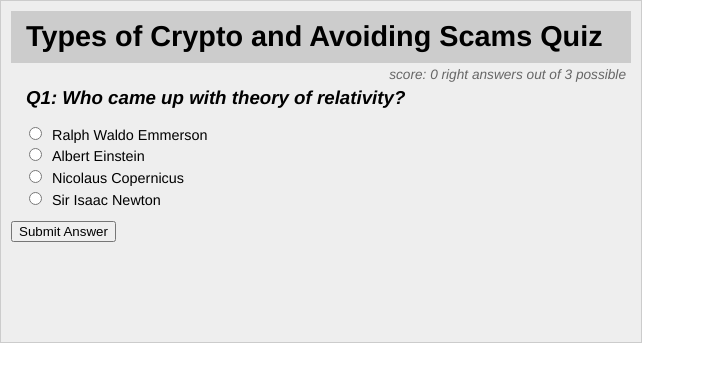
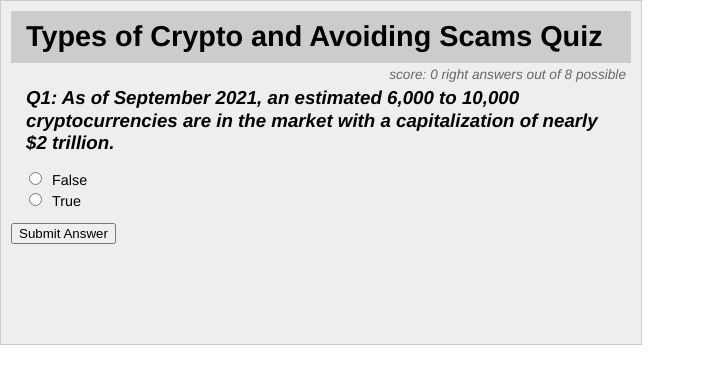
Before and after one commit to MitChaudhari/CryptoMasters, a plain HTML site: page Myquiz.html in a window 1280 px wide. Shown: the whole page, without its empty margins (0-705 px from the left). Drawn offline with Linux system fonts and the light colour scheme.

Commit message:
Add files via upload

```diff
--- a/Myquiz.html
+++ b/Myquiz.html
@@ -28,38 +28,95 @@
   	 */
 		var quiz = [
 			{
-				"question"		: 	"Q1: Who came up with theory of relativity?",
+				"question"		: 	"Q1: As of September 2021, an estimated 6,000 to 10,000 cryptocurrencies are in the market with a capitalization of nearly $2 trillion.",
 				"choices"		: 	[
-										"Sir Isaac Newton",
-										"Nicolaus Copernicus",
-										"Albert Einstein",
-										"Ralph Waldo Emmerson"
+										"True",
+										"False",
 									],
-				"correct"		: 	"Albert Einstein",
-				"explanation"	: 	"Albert Einstein drafted the special theory of relativity in 1905.",
+				"correct"		: 	"True",
+				"explanation"	: 	"It is true, As of September 2021, estimates of the different types of cryptocurrency you can trade range from nearly 6,000 coins to over 10,000, with a total market capitalization of nearly $2 trillion.",
 
 			},
 			{
-				"question"		: 	"Q2: Who is on the two dollar bill?",
+				"question"		: 	"Q2: Select one that best defines two types of Crypto",
 				"choices"		: 	[
-										"Thomas Jefferson",
-										"Dwight D. Eisenhower",
-										"Benjamin Franklin",
-										"Abraham Lincoln"
+										"Coins are built on their own blockchain, and Tokens are also built on an existing blockchain.",
+										"Tokens are built on their own blockchain, and Coins are also built on an existing blockchain.",
 									],
-				"correct"		: 	"Thomas Jefferson",
-				"explanation"	: 	"The two dollar bill is seldom seen in circulation. As a result, some businesses are confused when presented with the note.",
+				"correct"		: 	"Coins are built on their own blockchain, and Tokens are also built on an existing blockchain.",
+				"explanation"	: 	"Coins are built on their own blockchain and they’re intended as a form of currency.",
 			},
 			{
-				"question"		: 	"Q3: What event began on April 12, 1861?",
+				"question"		: 	"Q3: Is it true a token differs from a coin in the way it’s constructed within the blockchain of an existing coin like Bitcoin or Ethereum?",
 				"choices"		: 	[
-										"First manned flight",
-										"California became a state",
-										"American Civil War began",
-										"Declaration of Independence"
+										"True",
+										"False",
 									],
-				"correct"		: 	"American Civil War began",
-				"explanation"	: 	"South Carolina came under attack when Confederate soldiers attacked Fort Sumter. The war lasted until April 9th 1865.",
+				"correct"		: 	"True",
+				"explanation"	: 	"Utility tokens are designated for specific users",
+			},
+            {
+				"question"		: 	"Q4: Is it true the most common types of Cryptocurrency include Bitcoin, Ethereum, Cardano, Binance Coin, Dogecoin, and USD Coin?",
+				"choices"		: 	[
+										"True",
+										"False",
+									],
+				"correct"		: 	"True",
+				"explanation"	: 	"Few common types of Cryptocurrencies are Bitcoin, Ethereum, Cardano, Binace Coin, Tether, XRP, Dogecoin, Polkadot, and USD",
+
+			},
+            {
+				"question"		: 	"Q5: How to avoid Cryptocurrency Scams?",
+				"choices"		: 	[
+                                         "All the above",
+										"Research your Crypto",
+										"Use reputable platforms and exchanges",
+                                        "Review the URLs carefully",
+										"Beware celebrity endorsements",
+                                        "Don't give your passwords or cryptocurrency keys to anyone",
+
+									],
+				"correct"		: 	"All the above",
+				"explanation"	: 	"All the above are good examples of avoiding scams in Cryptocurrency",
+
+			},
+            {
+				"question"		: 	"Q6: What is an example of a claim that a scammer might use",
+				"choices"		: 	[
+                                         "All the above",
+                                        "Guarantee that you’ll make money",
+										"Promise big payouts with guaranteed returns",
+                                        "Promise free money",
+										"Big claims without details",
+
+									],
+				"correct"		: "All the above",
+				"explanation"	: 	"Look for claims like above to spot a scam",
+
+			},
+            {
+				"question"		: 	"Q7: Is it true an example of an Investment and business opportunity scam promise that you can earn lots of money in a short time and achieve financial freedom?",
+				"choices"		: 	[
+										"True",
+										"False",
+									],
+				"correct"		: 	"True",
+				"explanation"	: 	"Investment and business opportunity scam will involve with huge money in short time",
+
+			},
+            {
+				"question"		: 	"Q8: What is an example of an action to take if you’ve been scammed in cryptocurrency?",
+				"choices"		: 	[
+                                        "All the above",
+                                        "Call your bank or cryptocurrency exchange",
+										"Protect your identity",
+                                        "Contact a cyber investigator",
+										"Report it to the FTC",
+
+									],
+				"correct"		: "All the above",
+				"explanation"	: 	"All the above are some steps to take if you have been scammed in cryptocurrency",
+
 			},
 
 		];
@@ -176,7 +233,13 @@
 
 			document.getElementById('content').innerHTML = '<h2>You Completed The Quiz</h2>';
 			document.getElementById('content').innerHTML += '<p>Below are your results:</p>';
-			document.getElementById('content').innerHTML += '<h2>' + score + ' out of ' + quiz.length + ' questions, ' + Math.round(score/quiz.length * 100) + '%</h2>';
+            if(score<50){
+                document.getElementById('content').innerHTML += '<h2>' + score + ' out of ' + quiz.length + ' questions, ' + Math.round(score/quiz.length * 100) + '%</h2>' + 'Please revisit the lessons to improve the score!';
+            }
+            else{
+                document.getElementById('content').innerHTML += '<h2>' + score + ' out of ' + quiz.length + ' questions, ' + Math.round(score/quiz.length * 100) + '%</h2>';
+            }
+
 
 			//delete the button
 			var button = document.getElementById('check');
```
